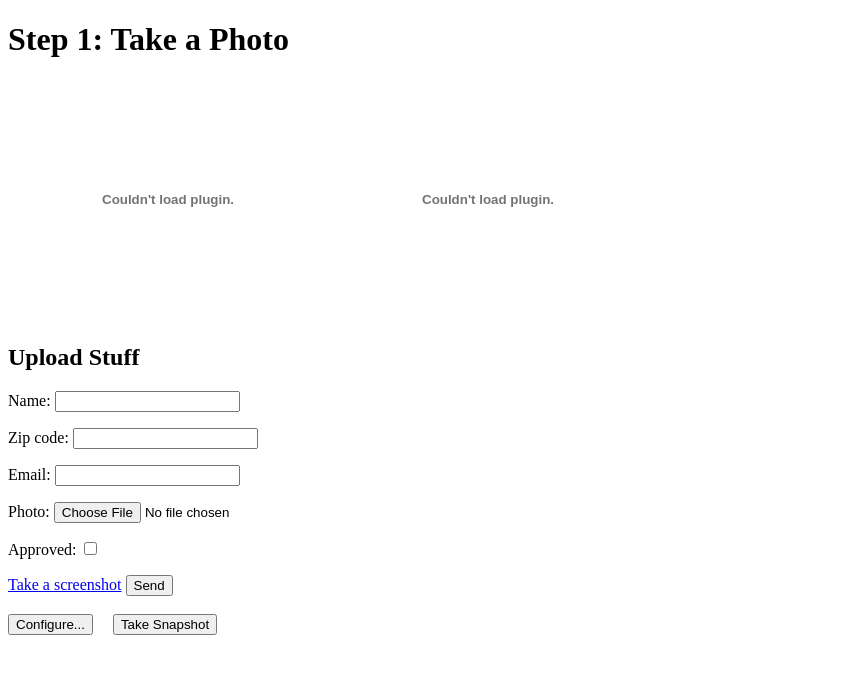
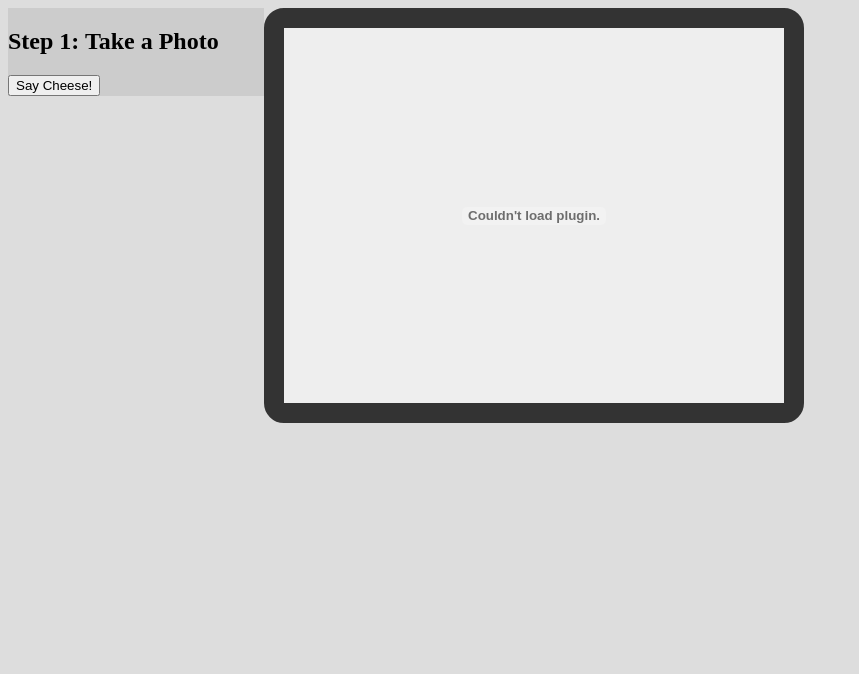
Before and after one commit to citizenengagementlab/django-webcam-photoupload, a Django app: page /upload in a window 1280 px wide. Shown: the top 674 px of the page, without its empty margins (0-859 px from the left). Run offline with Django 3.2, Linux system fonts and the light colour scheme; some libraries are stand-ins or nearby versions.

Commit message:
structuring the page a bit more

```diff
--- a/photo_upload/media/css/style.css
+++ b/photo_upload/media/css/style.css
@@ -0,0 +1,69 @@
+body {
+  width: 100%;
+  background-color: #DDD;
+}
+#photo {
+  clear: both;
+}
+#flash {
+  position: absolute;
+  top: 0px;
+  left: 0px;
+  z-index: 5000;
+  width: 100%;
+  height: 100%;
+  background-color: #c00;
+  display: none;
+}
+object {
+  display: block;
+  /* HTML5 fix */
+
+  position: relative;
+  z-index: 1000;
+}
+#step-1 .left-section {
+  width: 20%;
+  background-color: #CCC;
+  float: left;
+}
+#step-1 .right-section {
+  width: 80%;
+  background-color: #333;
+}
+#step-1 .right-section #camera {
+  width: 500px;
+  height: 375px;
+  border: 20px solid #333;
+  background: #eee;
+  -webkit-border-radius: 20px;
+  -moz-border-radius: 20px;
+  border-radius: 20px;
+  float: left;
+  margin-right: 20px;
+}
+#step-2 {
+  display: none;
+}
+#step-2 .left-section {
+  background-color: #CCC;
+  width: 20%;
+}
+#step-2 .left-section h1 {
+  display: inline;
+}
+#step-2 .right-section {
+  width: 80%;
+  background-color: #333;
+}
+#step-2 .right-section #canvas {
+  width: 500px;
+  height: 375px;
+  border: 20px solid #333;
+  background: #eee;
+  -webkit-border-radius: 20px;
+  -moz-border-radius: 20px;
+  border-radius: 20px;
+  float: left;
+  margin-right: 20px;
+}
--- a/photo_upload/media/css/style.less
+++ b/photo_upload/media/css/style.less
@@ -0,0 +1,77 @@
+body {
+	width:100%;
+	background-color:#DDD;
+}
+
+#photo {
+	clear:both;
+}
+
+#flash {
+	position:absolute;
+	top:0px;
+	left:0px;
+	z-index:5000;
+	width:100%;
+	height:100%;
+	background-color:#c00;
+	display:none;
+}
+
+object {
+	display:block; /* HTML5 fix */
+	position:relative;
+	z-index:1000;
+}
+
+.camera() {
+	width: 500px;
+	height:375px;
+	border:20px solid #333;
+	background:#eee;
+	-webkit-border-radius: 20px;
+	-moz-border-radius: 20px;
+	border-radius: 20px;
+	float:left;
+	margin-right: 20px;
+}
+
+
+#step-1 {
+	.left-section {
+		width:20%;
+		background-color:#CCC;
+		float:left;
+		h1 {}
+		input {}
+	}
+	.right-section {
+		width:80%;
+		background-color:#333;
+		#camera {
+			.camera();
+		}
+	}
+}
+
+
+#step-2 {
+	display:none;
+	.left-section {
+		background-color:#CCC;
+		width:20%;
+		h1 {
+			display:inline;
+		}
+		form {
+
+		}
+	}
+	.right-section {
+		width:80%;
+		background-color:#333;
+		#canvas {
+			.camera();
+		}
+	}
+}
--- a/photo_upload/media/js/jquery.webcam.js
+++ b/photo_upload/media/js/jquery.webcam.js
@@ -23,7 +23,7 @@
 	mode: "callback", // callback | save | stream
 
 	swffile: "jscam.swf",
-	quality: 85,
+	quality: 100,
 
 	debug:	    function () {},
 	onCapture:  function () {},
--- a/photo_upload/media/js/script.js
+++ b/photo_upload/media/js/script.js
@@ -1,13 +1,16 @@
-$("document").ready(function() {
-	$("#camera").webcam({
-	        width: 320,
-	        height: 240,
-	        mode: "callback",
-	        swffile: "{{STATIC_URL}}js/jscam.swf",
-	        onTick: function() {},
-	        onSave: function() {},
-	        onCapture: function() {},
-	        debug: function() {},
-	        onLoad: function() {}
-	});
-});
+window.addEventListener("load", function() {
+
+	$("body").append("<div id=\"flash\"></div>");
+
+	var canvas = document.getElementById("canvas");
+	var ctx = canvas.getContext("2d");
+
+}, false);
+
+
+var addToCanvas = function(text) {
+	ctx.fillStyle = "#000";
+	ctx.font = "40px Helvetica";
+	ctx.globalAlpha=1;
+	ctx.fillText(text, 40,80)
+}
--- a/photo_upload/templates/base.html
+++ b/photo_upload/templates/base.html
@@ -6,23 +6,13 @@
 <head>
 	<meta charset="utf-8">
 	<meta http-equiv="X-UA-Compatible" content="IE=edge,chrome=1">
-	<link rel="Shortcut Icon" href="favicon.ico">
 	<title>Upload</title>
-	<meta name="description" content="">
-	<meta name="author" content="">
 
 
 
+<!--[if IE]><script src="/static/excanvas.js"></script><![endif]-->
+
 	<link rel="stylesheet" href="{{STATIC_URL}}css/style.css">
-	{%block fb_meta %}
-	<meta property="og:title" content="" />
-	<meta property="og:description" content="" />
-	<meta property="og:image" content="" />
-	{%endblock%}
-	<meta property="og:site_name" content="" />
-	<meta property="og:type" content="" />
-
-
 	{%block extra_head%}{%endblock%}
 </head>
 
@@ -36,8 +26,22 @@
 <!--[if lt IE 9]>
 <script src="http://ie7-js.googlecode.com/svn/version/2.1(beta4)/IE9.js">var IE7_PNG_SUFFIX =  ".png";</script>
 <![endif]-->
-{%block extra_script%}{%endblock%}
+<script type="text/javascript" src="{{STATIC_URL}}js/jquery.webcam.js"></script>
 <script src="{{STATIC_URL}}js/script.js"></script>
-<script type="text/javascript" src="{{STATIC_URL}}js/jquery.webcam.js"></script>
+{%block extra_script%}
+
+
+<script type="text/javascript">
+
+
+
+
+
+
+
+
+</script>
+
+{%endblock%}
 </body>
 </html>
--- a/photo_upload/templates/upload.html
+++ b/photo_upload/templates/upload.html
@@ -1,47 +1,291 @@
 {% extends "base.html" %}
+
+{%block form%}
+
+
+<div id="step-1">
+	<section class="left-section">
+		<h1>Step 1: Take a Photo</h1>
+		<input id="snap_button" type="button" value="Say Cheese!" onclick="webcam.capture()" />
+	</section>
+	<section class="right-section">
+		<div id="camera"></div>
+	</section>
+</div>
+
+<div id ="step-2">
+	<section class="left-section">
+		<h1>Step 2:  Share Your Message</h1>
+		<form action="" method="POST" enctype="multipart/form-data">
+			{% csrf_token %}
+			{{form.as_p}}
+			<a href="#" onclick="addToCanvas()">Add some text to the canvas!</a>
+			<input type="submit" value="Send" />
+		</form>
+	</section>
+	<section class="right-section">
+		<canvas id="canvas" height="240" width="320"></canvas>
+	</section>
+</div>
 
 
 
+{%endblock%}
+
+{%block extra_script%}
+
+<script type="text/javascript">
+
+var pos = 0;
+var ctx = null;
+var cam = null;
+var image = null;
+
+var filter_on = false;
+var filter_id = 0;
+
+function changeFilter() {
+	if (filter_on) {
+		filter_id = (filter_id + 1) & 7;
+	}
+}
+
+function toggleFilter(obj) {
+	if (filter_on =!filter_on) {
+		obj.parentNode.style.borderColor = "#c00";
+	} else {
+		obj.parentNode.style.borderColor = "#333";
+	}
+}
+
+jQuery("#camera").webcam({
+
+	width: 500,
+	height: 375,
+	mode: "callback",
+	swffile: "{{STATIC_URL}}js/jscam_canvas_only.swf",
+
+	onTick: function(remain) {
+
+		if (0 == remain) {
+			jQuery("#status").text("Cheese!");
+		} else {
+			jQuery("#status").text(remain + " seconds remaining...");
+		}
+	},
+
+	onSave: function(data) {
+
+		var col = data.split(";");
+		var img = image;
+
+		if (false == filter_on) {
+
+			for(var i = 0; i < 320; i++) {
+				var tmp = parseInt(col[i]);
+				img.data[pos + 0] = (tmp >> 16) & 0xff;
+				img.data[pos + 1] = (tmp >> 8) & 0xff;
+				img.data[pos + 2] = tmp & 0xff;
+				img.data[pos + 3] = 0xff;
+				pos+= 4;
+			}
+
+		} else {
+
+			var id = filter_id;
+			var r,g,b;
+			var r1 = Math.floor(Math.random() * 255);
+			var r2 = Math.floor(Math.random() * 255);
+			var r3 = Math.floor(Math.random() * 255);
+
+			for(var i = 0; i < 320; i++) {
+				var tmp = parseInt(col[i]);
+
+				/* Copied some xcolor methods here to be faster than calling all methods inside of xcolor and to not serve complete library with every req */
+
+				if (id == 0) {
+					r = (tmp >> 16) & 0xff;
+					g = 0xff;
+					b = 0xff;
+				} else if (id == 1) {
+					r = 0xff;
+					g = (tmp >> 8) & 0xff;
+					b = 0xff;
+				} else if (id == 2) {
+					r = 0xff;
+					g = 0xff;
+					b = tmp & 0xff;
+				} else if (id == 3) {
+					r = 0xff ^ ((tmp >> 16) & 0xff);
+					g = 0xff ^ ((tmp >> 8) & 0xff);
+					b = 0xff ^ (tmp & 0xff);
+				} else if (id == 4) {
+
+					r = (tmp >> 16) & 0xff;
+					g = (tmp >> 8) & 0xff;
+					b = tmp & 0xff;
+					var v = Math.min(Math.floor(.35 + 13 * (r + g + b) / 60), 255);
+					r = v;
+					g = v;
+					b = v;
+				} else if (id == 5) {
+					r = (tmp >> 16) & 0xff;
+					g = (tmp >> 8) & 0xff;
+					b = tmp & 0xff;
+					if ((r+= 32) < 0) r = 0;
+					if ((g+= 32) < 0) g = 0;
+					if ((b+= 32) < 0) b = 0;
+				} else if (id == 6) {
+					r = (tmp >> 16) & 0xff;
+					g = (tmp >> 8) & 0xff;
+					b = tmp & 0xff;
+					if ((r-= 32) < 0) r = 0;
+					if ((g-= 32) < 0) g = 0;
+					if ((b-= 32) < 0) b = 0;
+				} else if (id == 7) {
+					r = (tmp >> 16) & 0xff;
+					g = (tmp >> 8) & 0xff;
+					b = tmp & 0xff;
+					r = Math.floor(r / 255 * r1);
+					g = Math.floor(g / 255 * r2);
+					b = Math.floor(b / 255 * r3);
+				}
+
+				img.data[pos + 0] = r;
+				img.data[pos + 1] = g;
+				img.data[pos + 2] = b;
+				img.data[pos + 3] = 0xff;
+				pos+= 4;
+			}
+		}
+
+		if (pos >= 0x4B000) {
+			ctx.putImageData(img, 0, 0);
+			pos = 0;
+		}
+
+		ctx.fillStyle="#000";
+		ctx.globalAlpha=0.5;
+		ctx.fillRect(0,0,640,50);
+
+		ctx.fillStyle="#DDD";
+		ctx.globalAlpha=0.5;
+		ctx.fillRect(0,430,640,50);
+	},
+
+	onCapture: function () {
+		webcam.save();
+
+		jQuery("#flash").css("display", "block");
+		jQuery("#flash").fadeOut(100, function () {
+			jQuery("#flash").css("opacity", 1);
+
+		$("div#step-1").hide();
+		$("div#step-2").show();
+		});
+	},
+
+	debug: function (type, string) {
+		jQuery("#status").html(type + ": " + string);
+	},
+
+	onLoad: function () {
+
+		var cams = webcam.getCameraList();
+		for(var i in cams) {
+			jQuery("#cams").append("<li>" + cams[i] + "</li>");
+		}
+	}
+});
+
+function getPageSize() {
+
+	var xScroll, yScroll;
+
+	if (window.innerHeight && window.scrollMaxY) {
+		xScroll = window.innerWidth + window.scrollMaxX;
+		yScroll = window.innerHeight + window.scrollMaxY;
+	} else if (document.body.scrollHeight > document.body.offsetHeight){ // all but Explorer Mac
+		xScroll = document.body.scrollWidth;
+		yScroll = document.body.scrollHeight;
+	} else { // Explorer Mac...would also work in Explorer 6 Strict, Mozilla and Safari
+		xScroll = document.body.offsetWidth;
+		yScroll = document.body.offsetHeight;
+	}
+
+	var windowWidth, windowHeight;
+
+	if (self.innerHeight) { // all except Explorer
+		if(document.documentElement.clientWidth){
+			windowWidth = document.documentElement.clientWidth;
+		} else {
+			windowWidth = self.innerWidth;
+		}
+		windowHeight = self.innerHeight;
+	} else if (document.documentElement && document.documentElement.clientHeight) { // Explorer 6 Strict Mode
+		windowWidth = document.documentElement.clientWidth;
+		windowHeight = document.documentElement.clientHeight;
+	} else if (document.body) { // other Explorers
+		windowWidth = document.body.clientWidth;
+		windowHeight = document.body.clientHeight;
+	}
+
+	// for small pages with total height less then height of the viewport
+	if(yScroll < windowHeight){
+		pageHeight = windowHeight;
+	} else {
+		pageHeight = yScroll;
+	}
+
+	// for small pages with total width less then width of the viewport
+	if(xScroll < windowWidth){
+		pageWidth = xScroll;
+	} else {
+		pageWidth = windowWidth;
+	}
+
+	return [pageWidth, pageHeight];
+}
+
+window.addEventListener("load", function() {
+
+	jQuery("body").append("<div id=\"flash\"></div>");
+
+	var canvas = document.getElementById("canvas");
+
+	if (canvas.getContext) {
+		ctx = document.getElementById("canvas").getContext("2d");
+		ctx.clearRect(0, 0, 320, 240);
+
+		var img = new Image();
+		img.src = "/static/logo.gif";
+		img.onload = function() {
+			ctx.drawImage(img, 129, 89);
+		}
+		image = ctx.getImageData(0, 0, 320, 240);
+	}
+
+	var pageSize = getPageSize();
+	jQuery("#flash").css({ height: pageSize[1] + "px" });
+
+}, false);
+
+window.addEventListener("resize", function() {
+
+	var pageSize = getPageSize();
+	jQuery("#flash").css({ height: pageSize[1] + "px" });
+
+}, false);
 
 
-{%block form%}
+$("document").ready(function() {
 
-<h1>Step 1: Take a Photo</h1>
 
-<div id="camera"></div>
 
-<h2>Upload Stuff</h2>
-<form action="" method="POST" enctype="multipart/form-data">
-	{% csrf_token %}
-	{{form.as_p}}<a href="/webcam">Take a screenshot</a>
-	<input type="submit" value="Send" />
-</form>
-<div>
+});
 
-</div><br/>
-<form>
-	<input type=button value="Configure..." onClick="webcam.configure()">
-	&nbsp;&nbsp;&nbsp;
-	<input type=button value="Take Snapshot" onClick="webcam.snap()">
-</form>
+</script>
+
+
 
 {%endblock%}
-
-
-{%block extra_script%}
-<script type="text/javascript">
-$("document").ready(function() {
-	$("#camera").webcam({
-	        width: 320,
-	        height: 240,
-	        mode: "callback",
-	        swffile: "{{STATIC_URL}}js/jscam.swf",
-	        onTick: function() {},
-	        onSave: function() {},
-	        onCapture: function() {},
-	        debug: function() {},
-	        onLoad: function() {}
-	});
-});
-</script>
-{%endblock%}
```
Also changed, not shown: 2 other files.
